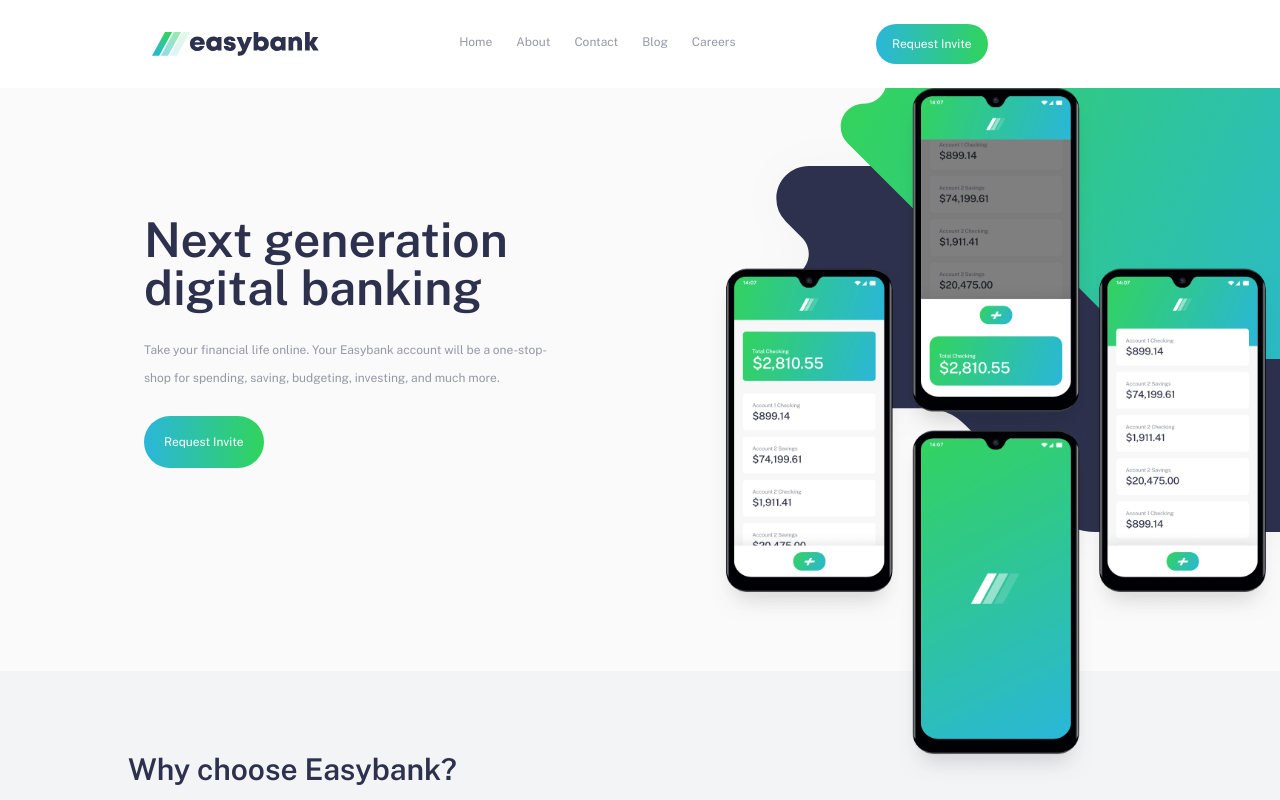
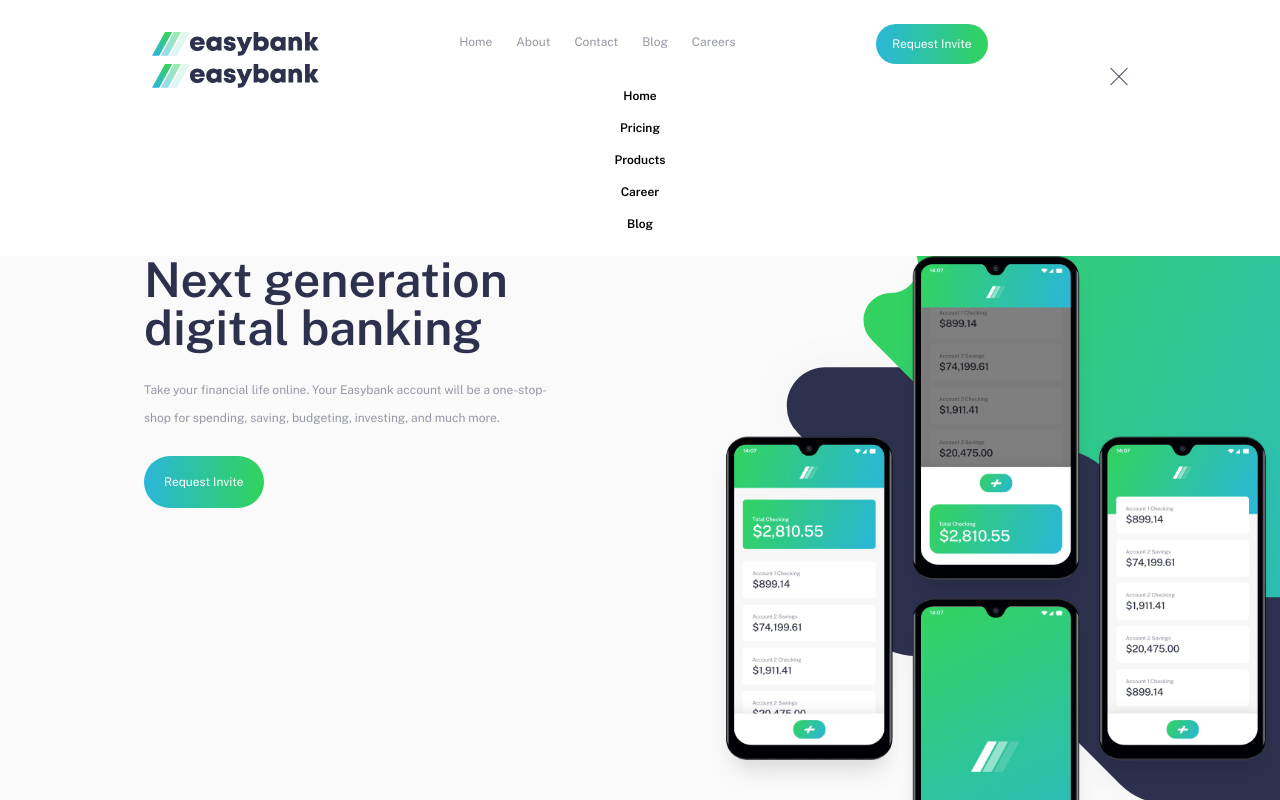
Before and after one commit to Heph-zibah/easyBanking-landing-page, a website: page index.html in a window 1280 px wide. Shown: the top 800 px of the page. Drawn offline with nearby package versions, Linux system fonts and the light colour scheme.

Commit message:
update file

```diff
--- a/index.html
+++ b/index.html
@@ -47,25 +47,41 @@
           Request Invite
         </button>
         <div>
-          <img
-            src="img/icon-hamburger.svg"
-            alt="menubar"
-            class="md:hidden h-4"
-          />
+          <img src="img/icon-hamburger.svg" alt="menubar" class="md:hidden" />
+        </div>
+      </div>
+
+      <div class="fixed top-0 left-0 w-100% bg-limeGreen">
+        <div class="">
+          <div class="flex items-center justify-between">
+            <img src="img/logo.svg" alt="" class="h-6" />
+            <img src="img/icon-close.svg" alt="" />
+          </div>
+          <ul
+            class="text-center space-y-4 bg-black opacity-5 font-semibold rounded"
+          >
+            <li><a href="#">Home</a></li>
+            <li><a href="#">Pricing</a></li>
+            <li><a href="#">Products</a></li>
+            <li><a href="#">Career</a></li>
+            <li><a href="#">Blog</a></li>
+          </ul>
         </div>
       </div>
     </nav>
     <!-- Hero Container -->
     <section id="hero" class="bg-veryLightGray">
       <!-- flex container -->
-      <div class="flex flex-col md:flex-row-reverse md:pl-36 -z-40">
+      <div
+        class="flex flex-col space-y-10 md:space-y-0 md:flex-row-reverse md:pl-36"
+      >
         <!-- right item -->
         <div class="hero__img md:w-1/2">
-          <img src="img/image-mockups.png" alt="phones" class="-mb-28" />
+          <img src="img/image-mockups.png" alt="phones" class="md:-mb-28" />
         </div>
         <!-- left item -->
         <div
-          class="flex flex-col items-center space-y-6 mt-10 leading-7 md:items-start md:mt-32 md:pr-40 md:w-1/2"
+          class="flex flex-col items-center space-y-6 leading-7 pb-20 md:items-start md:mt-32 md:pr-40 md:w-1/2"
         >
           <h1
             class="max-w-md font-semibold text-5xl text-center text-darkBlue md:text-5xl md:text-left"
```
